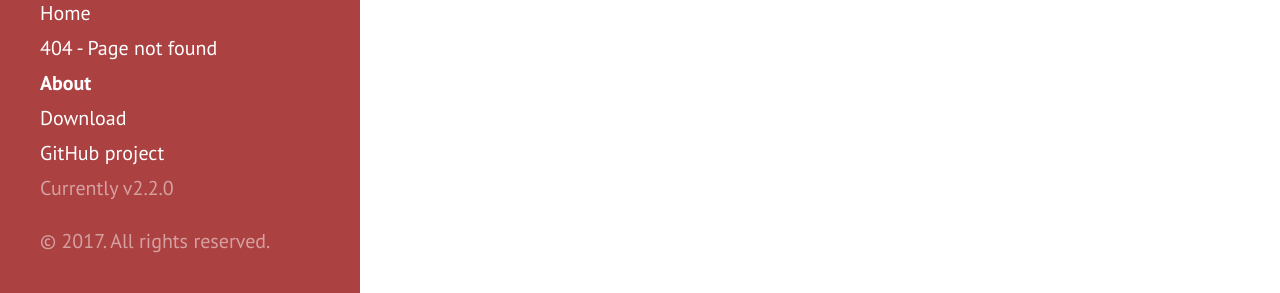
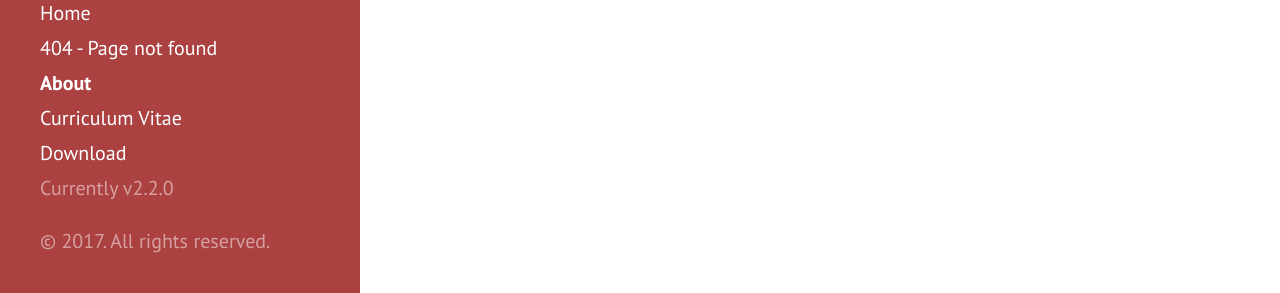
Before and after one commit to zero1hac/zero1hac.github.io, a Jekyll site: the page built from about.md, in a window 1280 px wide. Shown: the part 604-897 px from the top of the page. Built offline with Jekyll 4.4.1, drawn with Linux system fonts in a browser that asks for light colours.

Commit message:
Added link to Curriculum Vitae

```diff
--- a/_includes/sidebar.html
+++ b/_includes/sidebar.html
@@ -25,9 +25,8 @@
           {% endif %}
         {% endif %}
       {% endfor %}
-
+    <a class="sidebar-nav-item" href="https://drive.google.com/a/itbhu.ac.in/file/d/0B_fkKA5QL8v6ZmxPU0RQNFBUX0E/view?usp=sharing">Curriculum Vitae</a>
       <a class="sidebar-nav-item" href="{{ site.github.repo }}/archive/master.zip">Download</a>
-      <a class="sidebar-nav-item" href="{{ site.github.repo }}">GitHub project</a>
       <span class="sidebar-nav-item">Currently v{{ site.version }}</span>
     </nav>
 
```
